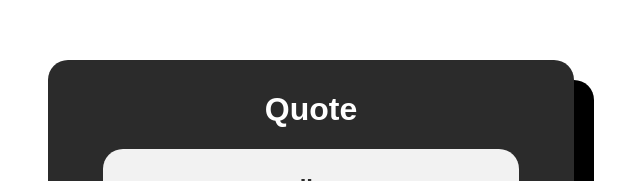
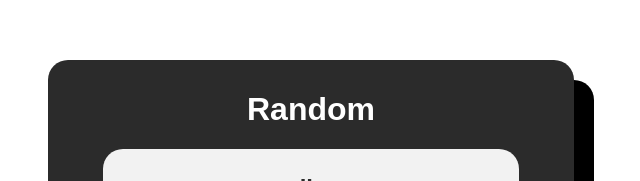
Before and after one commit to jejejullian/quote-random, a plain HTML site: page index.html in a window 1280 px wide. Shown: the part 117-298 px from the top of the page, without its empty margins (329-969 px from the left). Drawn offline with Linux system fonts and the light colour scheme.

Commit message:
Update index.html

```diff
--- a/index.html
+++ b/index.html
@@ -75,7 +75,7 @@
     <main>
 
         <div class="container">
-            <h1>Quote</h1>
+            <h1>Random</h1>
             <div class="card">
                 <h2 id="nama">Jarjit Singh</h2>
                 <p id="quote">Hidup itu ibarat sungai mengalir,<br> ada aja tai yang lewat</p>
```
